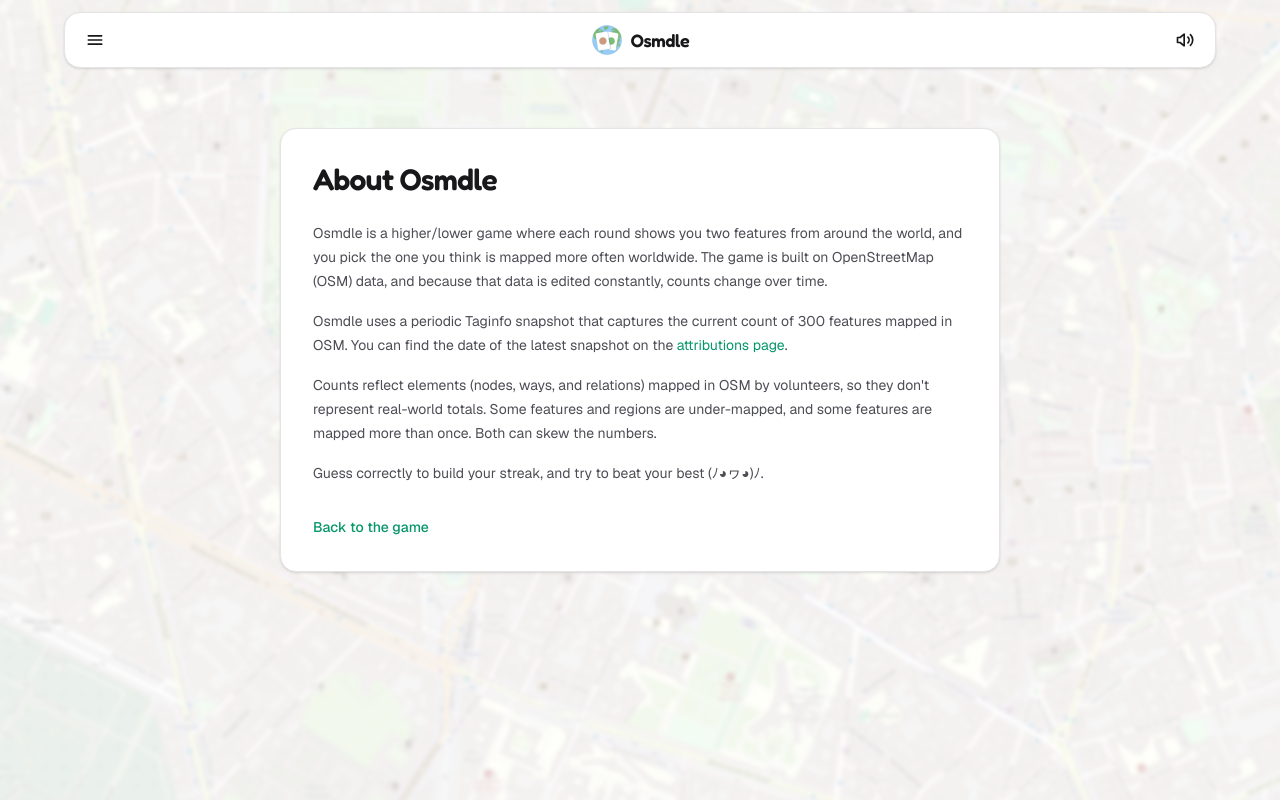
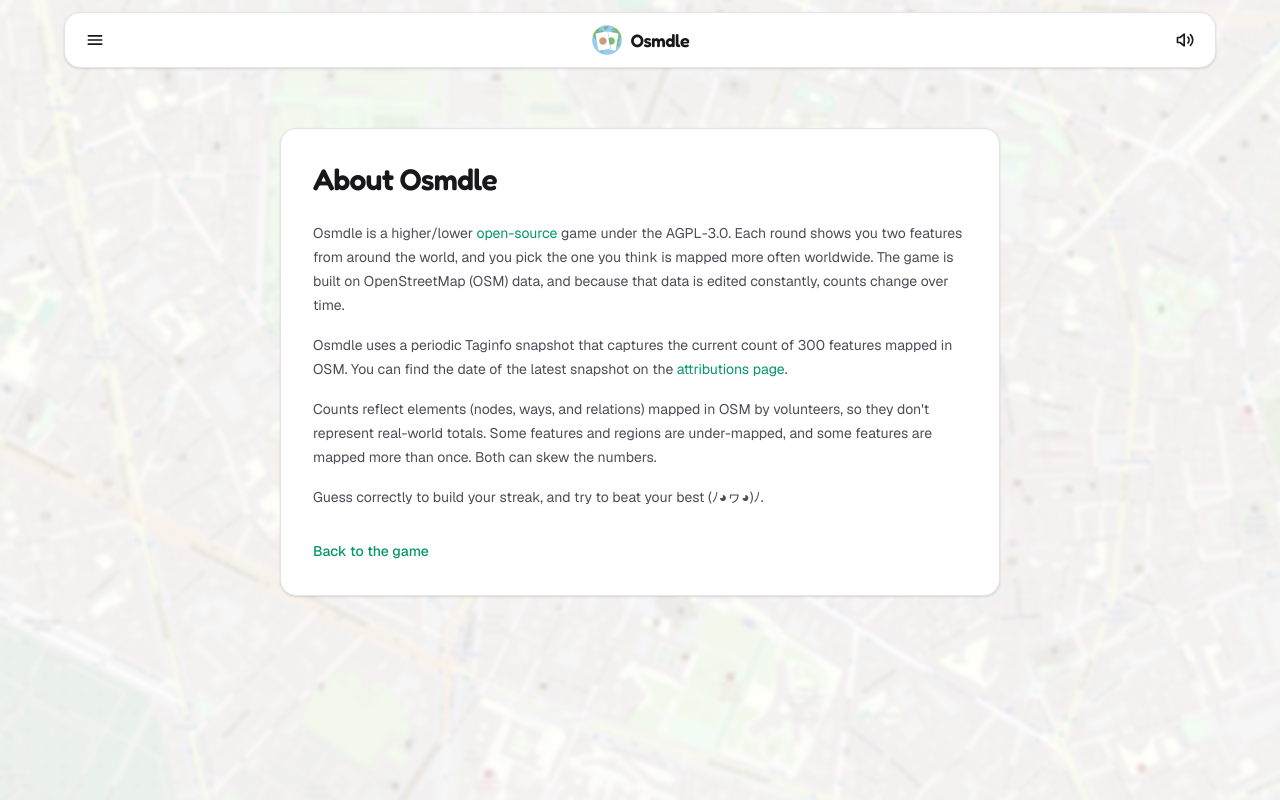
Before and after one commit to Seb0927/osmdle, a Next.js app: page /about in a window 1280 px wide. Built offline with nearby package versions, Linux system fonts and the light colour scheme.

Commit message:
chore(about): update game description to highlight open-source

```diff
--- a/app/about/page.tsx
+++ b/app/about/page.tsx
@@ -17,10 +17,20 @@
         <h1 className="font-heading font-semibold text-3xl tracking-tight">About Osmdle</h1>
         <div className="mt-6 space-y-4 text-muted text-sm leading-6">
           <p>
-            Osmdle is a higher/lower game where each round shows you two features from around the
-            world, and you pick the one you think is mapped more often worldwide. The game is built
-            on OpenStreetMap (OSM) data, and because that data is edited constantly, counts change
-            over time.
+            Osmdle is a higher/lower{' '}
+            <a
+              aria-label="View the Osmdle source code on GitHub"
+              className="text-accent hover:underline"
+              href="https://github.com/Seb0927/osmdle"
+              rel="noreferrer"
+              target="_blank"
+            >
+              open-source
+            </a>{' '}
+            game under the AGPL-3.0. Each round shows you two features from around the world, and
+            you pick the one you think is mapped more often worldwide. The game is built on
+            OpenStreetMap (OSM) data, and because that data is edited constantly, counts change over
+            time.
           </p>
           <p>
             Osmdle uses a periodic Taginfo snapshot that captures the current count of{' '}
```
